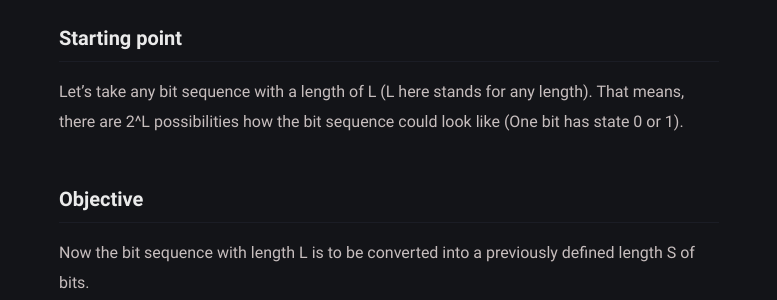
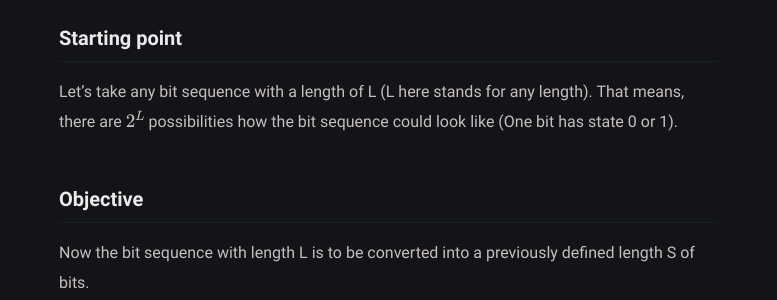
Before and after one commit to LuckLATL/lucklatl.github.io, a Jekyll site: the page built from _posts/how-hashing-works/2021-08-13-how-hashing-works.md, in a window 1280 px wide and 900 px high, scrolled down 2447 px. Shown: the part 178-478 px from the top of the window, without its empty margins (251-1028 px from the left). Built offline with Jekyll 4.4.1, drawn with Linux system fonts in a browser that asks for light colours.

Commit message:
Enables mathjax everywhere

```diff
--- a/_posts/how-hashing-works/2021-08-13-how-hashing-works.md
+++ b/_posts/how-hashing-works/2021-08-13-how-hashing-works.md
@@ -53,7 +54,7 @@ With a hash function, however, the original information cannot be made readable
 For most people (also programmers sometimes) a hash function is a black box. You use it every day, but most of the time you have no idea how it works. In the following section it will be explained as understandable as possible what a hash algorithm does exactly with the single bits. However, it should be noted that this does not apply to all algorithms, as they are constantly being developed further to withstand attacks. There are many different ways a hash algorithm can form a hash. Here is an explanation of one of them.
 
 ### Starting point
-Let’s take any bit sequence with a length of L (L here stands for any length). That means, there are 2^L possibilities how the bit sequence could look like (One bit has state 0 or 1).
+Let’s take any bit sequence with a length of L (L here stands for any length). That means, there are $$2^L$$ possibilities how the bit sequence could look like (One bit has state 0 or 1).
 
 ### Objective
 Now the bit sequence with length L is to be converted into a previously defined length S of bits.
```
Also changed, not shown: other parts of _posts/how-hashing-works/2021-08-13-how-hashing-works.md (+1 -0 lines), _posts/brute-force-attacks-explained/2012-12-06-brute-force-attacks-explained.md (+1 -0 lines), _posts/two-factor-authentication/2021-12-22-two-factor-auth-deeper-look.md (+1 -1 lines), _posts/windows-privilege-escalation/2022-04-25-windows-privilege-escalation.md (+1 -0 lines).
